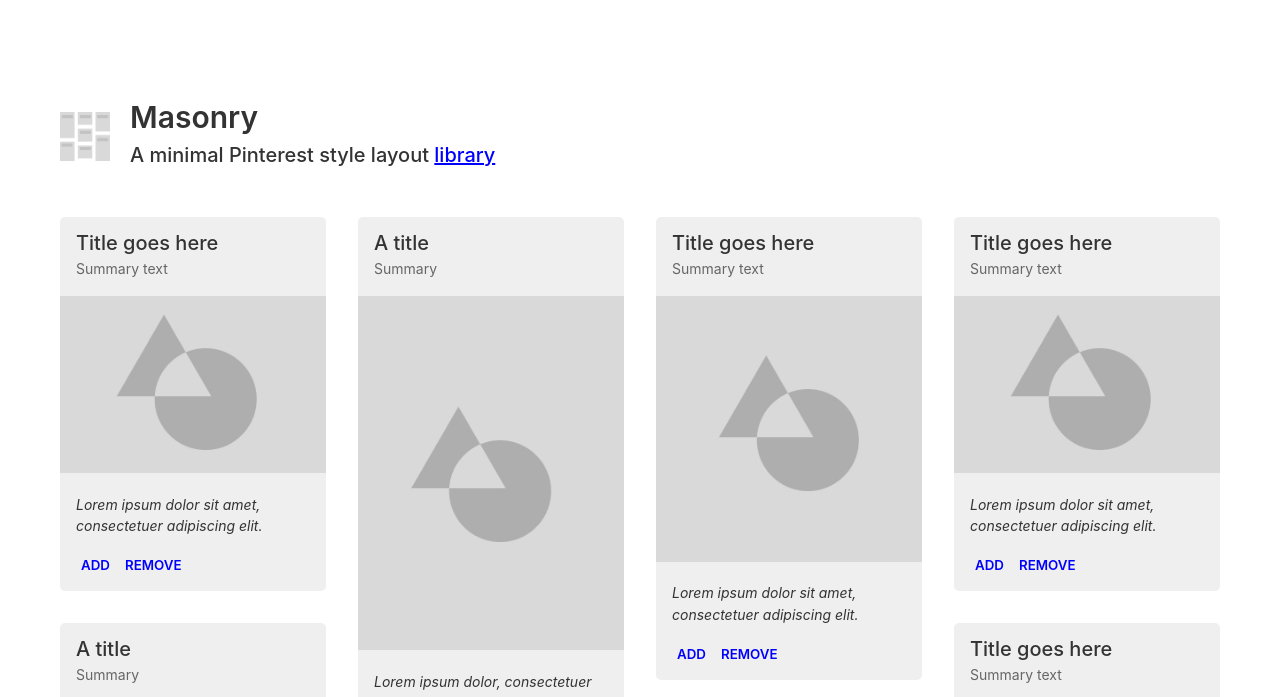
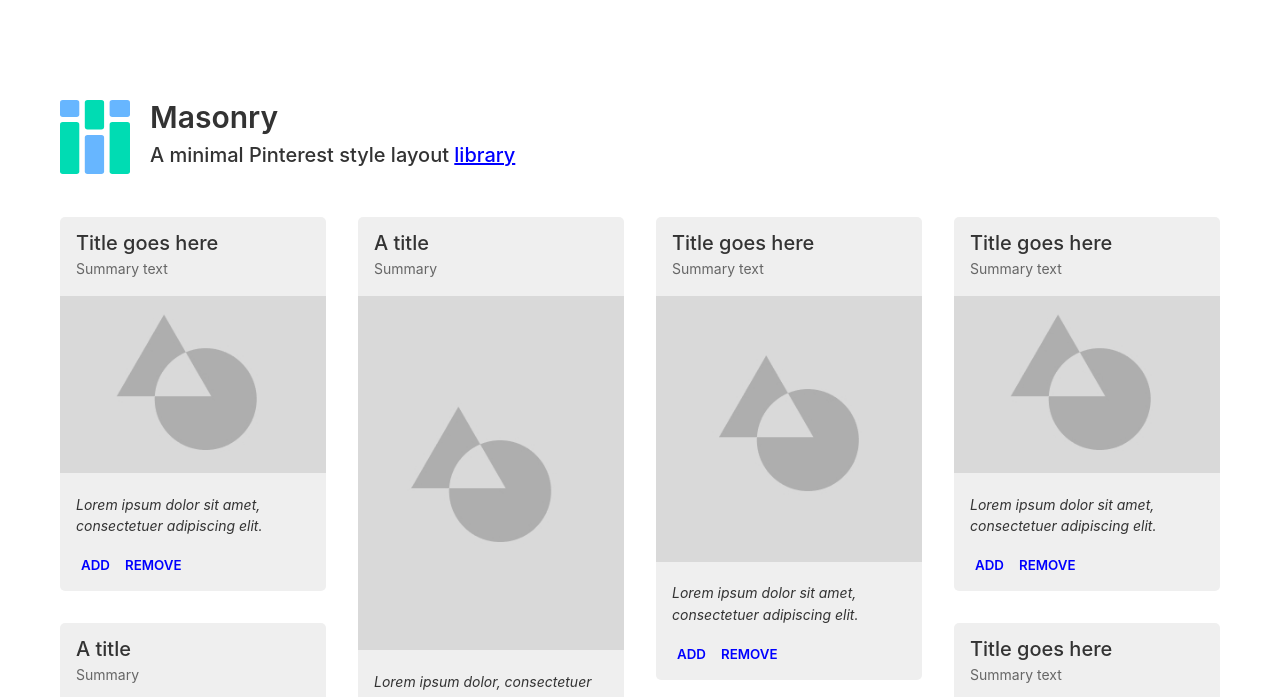
Before and after one commit to hellraiserrob/masonry, a website built with Vite: page index.html in a window 1280 px wide. Shown: the top 697 px of the page. Built offline with nearby package versions, Linux system fonts and the light colour scheme.

Commit message:
design tweaks

```diff
--- a/index.html
+++ b/index.html
@@ -13,7 +13,7 @@
   <div id="app">
     <div id="main">
       <div class="header mb50">
-        <img src="/images/logo.png" width="50" alt="">
+        <img src="/images/logo.svg" width="70" alt="">
         <h1 class="mb10">Masonry</h1>
         <h2>A minimal Pinterest style layout <a href="https://github.com/hellraiserrob/masonry">library</a></h2>
       </div>
--- a/src/main.scss
+++ b/src/main.scss
@@ -58,11 +58,11 @@ a {
 
 .header {
   position: relative;
-  padding-left: 70px;
+  padding-left: 90px;
 
   img {
     position: absolute;
-    top: 12px;
+    top: 0px;
     left: 0;
   }
 }
```
Also changed, not shown: .github/assets/banner.svg, public/images/logo.svg (added).
